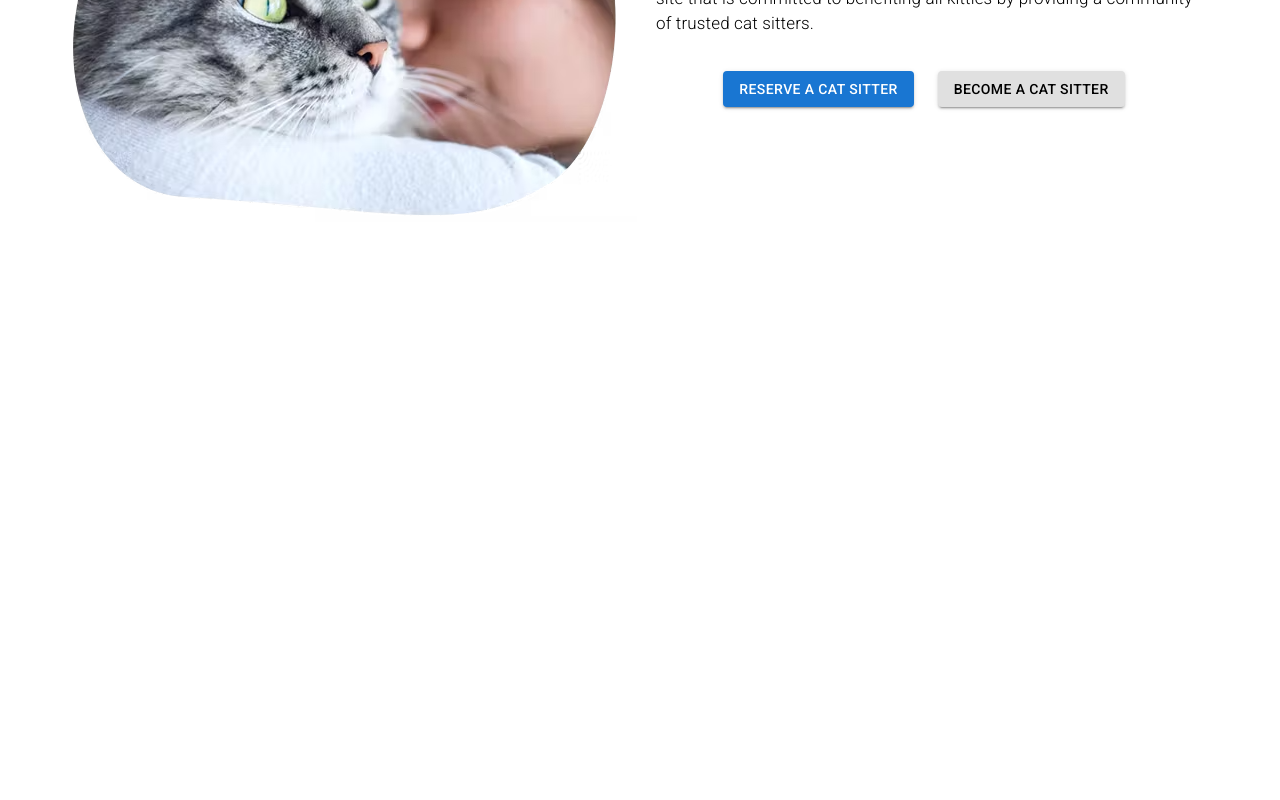
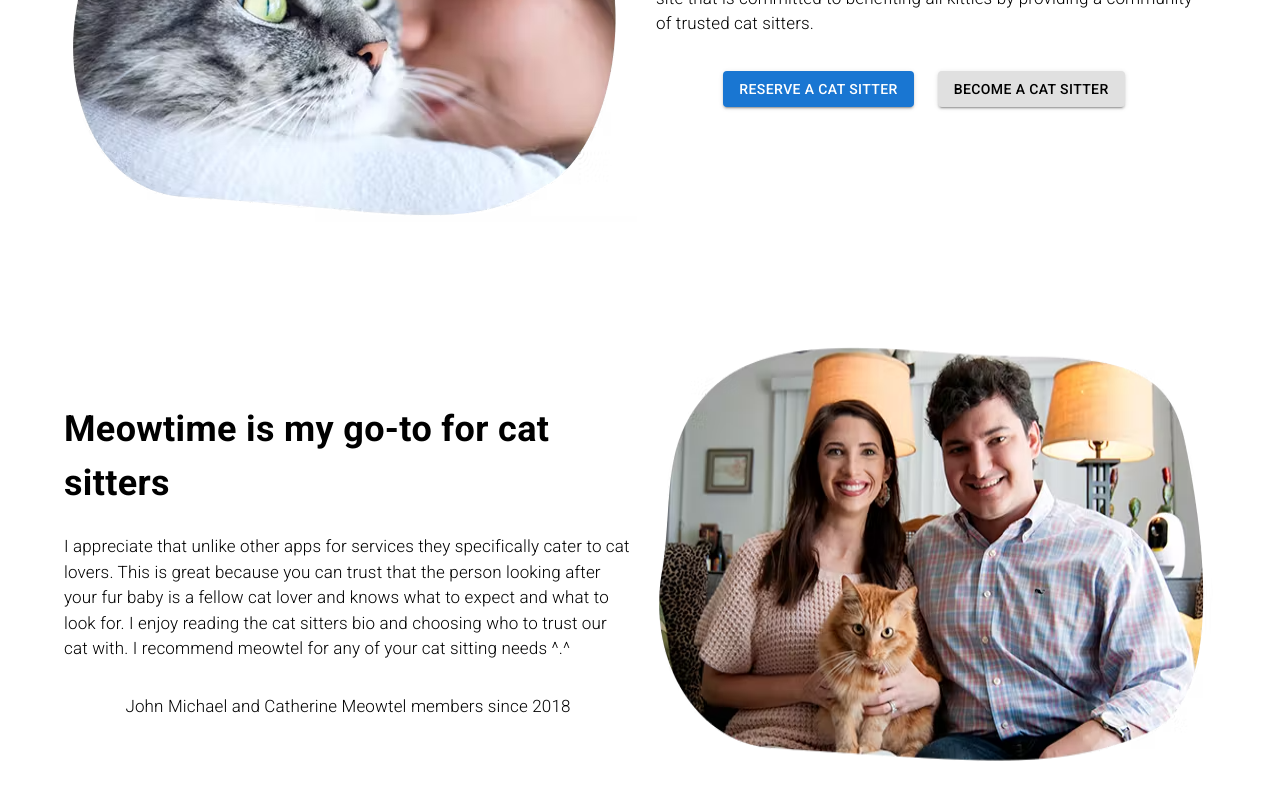
Before and after one commit to scipe/meowtime, a React (Create React App) app in the folder stack/client/: page / in a window 1280 px wide. Shown: the part 964-1764 px from the top of the page. Before the commit the page ends 1226 px from the top, so only its background shows below. Built offline with nearby package versions, Linux system fonts and the light colour scheme.

Commit message:
feat( client ): add block with review information

```diff
--- /dev/null
+++ b/stack/client/src/layouts/splash/SectionReview/SectionReview.tsx
@@ -0,0 +1,116 @@
+import React from 'react';
+import Grid from '@mui/material/Grid';
+import { Box, Container } from '@mui/system';
+import { Typography } from '@mui/material';
+
+const SectionReview = () => {
+  return (
+    <Container
+      sx={{
+        maxWidth: 1280,
+        marginTop: 0,
+        mx: 'auto',
+        marginBottom: 0,
+      }}
+    >
+      <Grid
+        container
+        direction="row"
+        alignItems="center"
+        justifyContent="center"
+        spacing={0}
+        marginTop="44px"
+      >
+        <Grid
+          item
+          md={6}
+          sx={{
+            height: 500,
+            width: 425,
+          }}
+        >
+          <Box
+            sx={{
+              display: 'flex',
+              flexDirection: 'column',
+              justifyContent: 'center',
+              alignItems: 'center',
+              maxWidth: 568,
+              minHeight: 105,
+              marginTop: 7,
+            }}
+          >
+            <Typography
+              sx={{
+                marginTop: 5,
+                fontFamily: 'Roboto',
+                fontWeight: 600,
+                textAlign: 'left',
+                fontSize: 36,
+              }}
+            >
+              Meowtime is my go-to for cat sitters
+            </Typography>
+            <Typography
+              sx={{
+                fontFamily: 'Roboto',
+                fontWeight: 300,
+                textAlign: 'left',
+                fontSize: 17,
+                paddingTop: 3,
+              }}
+            >
+              I appreciate that unlike other apps for services they specifically cater to cat
+              lovers. This is great because you can trust that the person looking after your fur
+              baby is a fellow cat lover and knows what to expect and what to look for. I enjoy
+              reading the cat sitters bio and choosing who to trust our cat with. I recommend
+              meowtel for any of your cat sitting needs ^.^
+            </Typography>
+
+            <Typography
+              sx={{
+                fontFamily: 'Roboto',
+                fontWeight: 300,
+                textAlign: 'center',
+                fontSize: 17,
+                paddingTop: 4,
+              }}
+            >
+              John Michael and Catherine Meowtel members since 2018
+            </Typography>
+          </Box>
+        </Grid>
+
+        <Grid
+          item
+          md={6}
+          sx={{
+            height: 425,
+            width: 570,
+          }}
+        >
+          <Box
+            sx={{
+              display: 'flex',
+              flexDirection: 'column',
+              justifyContent: 'center',
+              alignItems: 'center',
+            }}
+          >
+            <Box
+              component="img"
+              sx={{
+                height: 422,
+                width: 570,
+              }}
+              alt="The house from the offer."
+              src="../assets/splash/images/review.png"
+            />
+          </Box>
+        </Grid>
+      </Grid>
+    </Container>
+  );
+};
+
+export default SectionReview;
--- a/stack/client/src/pages/Splash/Splash.tsx
+++ b/stack/client/src/pages/Splash/Splash.tsx
@@ -3,6 +3,7 @@
 import Header from '../../layouts/Header/Header';
 import Capabilities from '../../layouts/splash/Capabilities/Capabilities';
 import SectionAbout from '../../layouts/splash/SectionAbout/SectionAbout';
+import SectionReview from '../../layouts/splash/SectionReview/SectionReview';
 
 const Splash = () => {
   return (
@@ -16,6 +17,7 @@
       </Auth0Provider>
       <Capabilities />
       <SectionAbout />
+      <SectionReview />
     </>
   );
 };
```
Also changed, not shown: stack/client/public/assets/splash/images/review.png (added).
